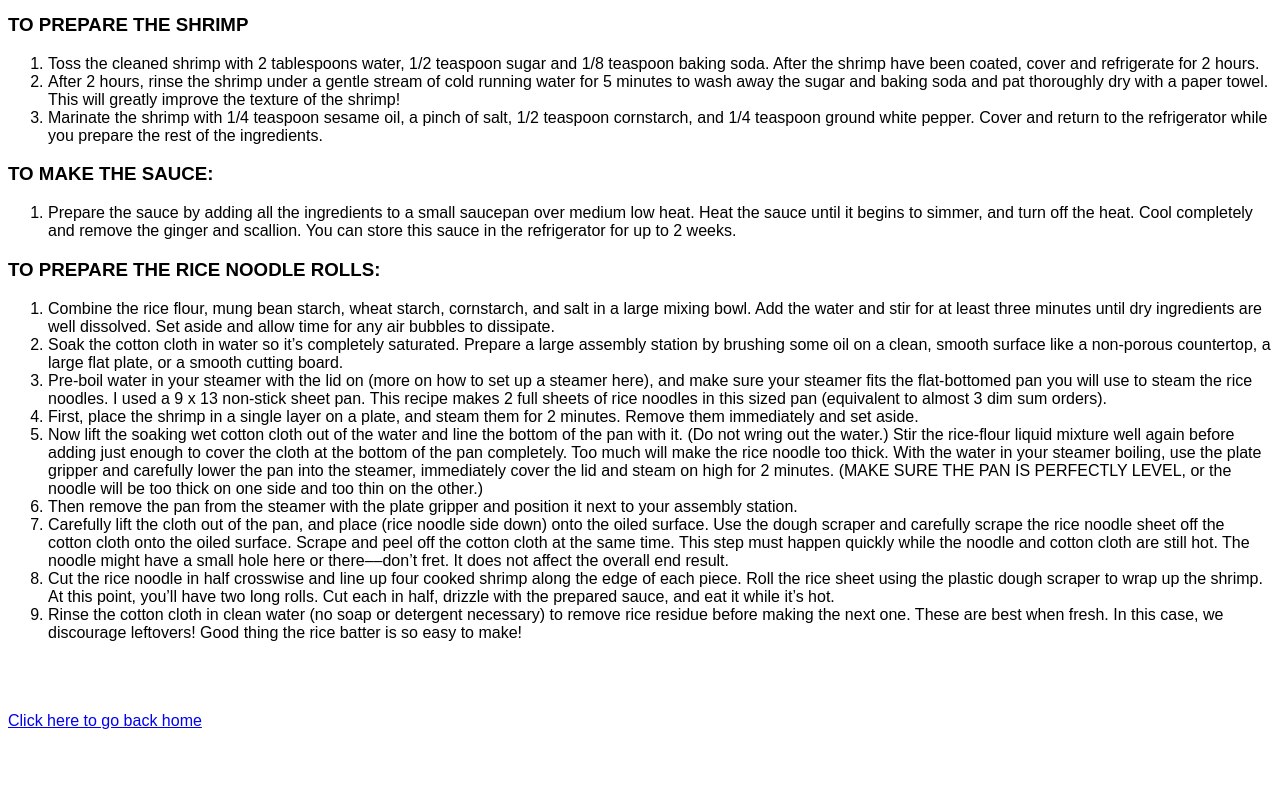
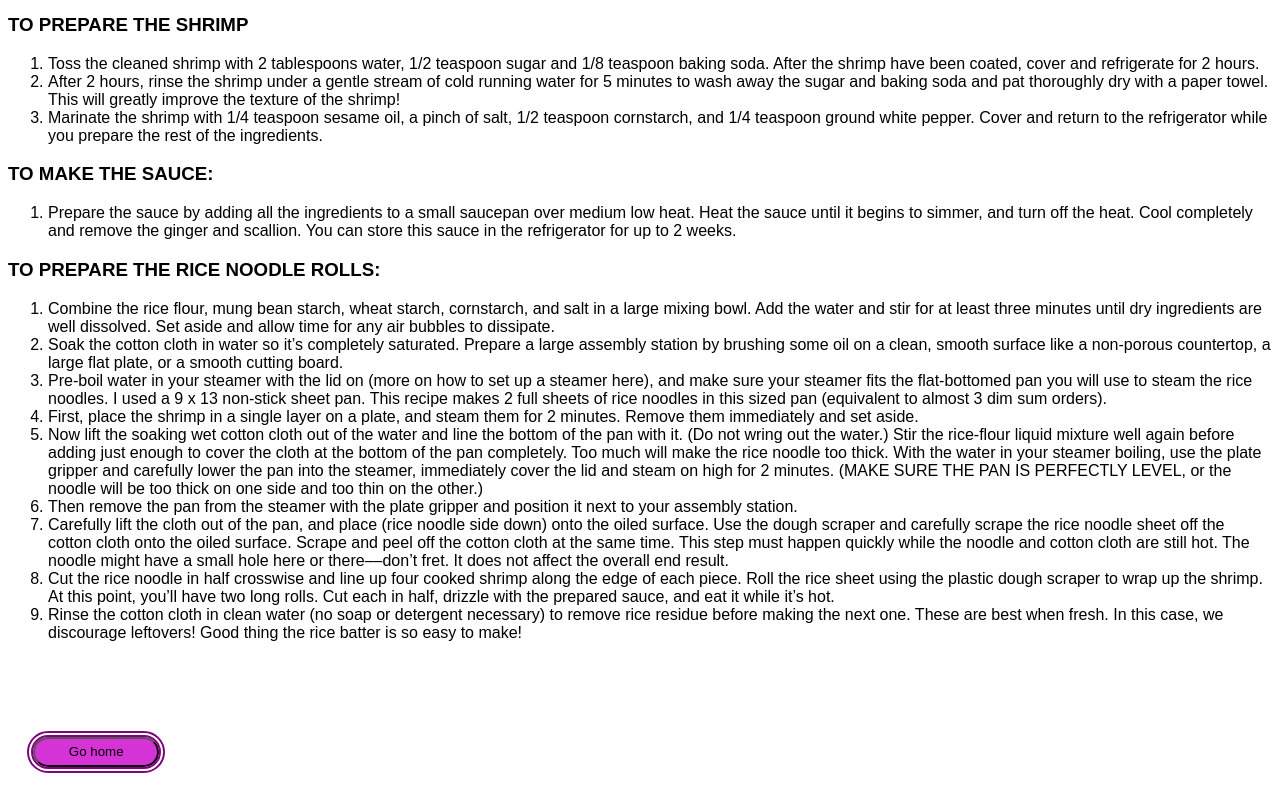
Before and after one commit to jleesys/odin-recipes, a plain HTML site: page recipes/cheung-fun.html in a window 1280 px wide. Shown: the part 1072-1872 px from the top of the page. Before the commit the page ends 1810 px from the top, so only its background shows below. Drawn offline with Linux system fonts and the light colour scheme.

Commit message:
Add button home button to all recipes

```diff
--- a/recipes/cheung-fun.html
+++ b/recipes/cheung-fun.html
@@ -125,7 +125,7 @@
     </ol>
 
     <br><br><br>
-    <a href="../index.html">Click here to go back home</a>
+    <a href="../index.html"><button id="home-button">Go home</button></a>
 </body>
 
 </html>
--- a/style/cheung.css
+++ b/style/cheung.css
@@ -19,3 +19,15 @@ html {
     /*font-family: Arial, Helvetica;*/
     font-family: Arial, sans-serif ;
 }
+
+button#home-button {
+    padding: 3px;
+    margin: 25px;
+    width: 10%;
+    height: 30px;
+    outline-style:double;
+    outline-width: 6px;
+    outline-color: purple;
+    border-radius: 20px;
+    background-color: rgb(213, 51, 213);
+}
--- a/style/lurou.css
+++ b/style/lurou.css
@@ -31,6 +31,18 @@ html {
     font-family: monospace;
 }
 
+button#home-button {
+    padding: 3px;
+    margin: 25px;
+    width: 10%;
+    height: 30px;
+    outline-style:double;
+    outline-width: 6px;
+    outline-color: purple;
+    border-radius: 20px;
+    background-color: rgb(213, 51, 213);
+}
+
 /* #spice-list { */
 /*h4 {
     margin: auto;
--- a/style/padkra.css
+++ b/style/padkra.css
@@ -11,3 +11,16 @@ h2.instruct {
     color: white;
     background-color: darkblue;
 }
+
+
+button#home-button {
+    padding: 3px;
+    margin: 25px;
+    width: 10%;
+    height: 30px;
+    outline-style:double;
+    outline-width: 6px;
+    outline-color: purple;
+    border-radius: 20px;
+    background-color: rgb(213, 51, 213);
+}
```
Also changed, not shown: recipes/luroufan-recipe.html (+2 -1 lines), recipes/pad-kra-pao.html (+1 -1 lines).
